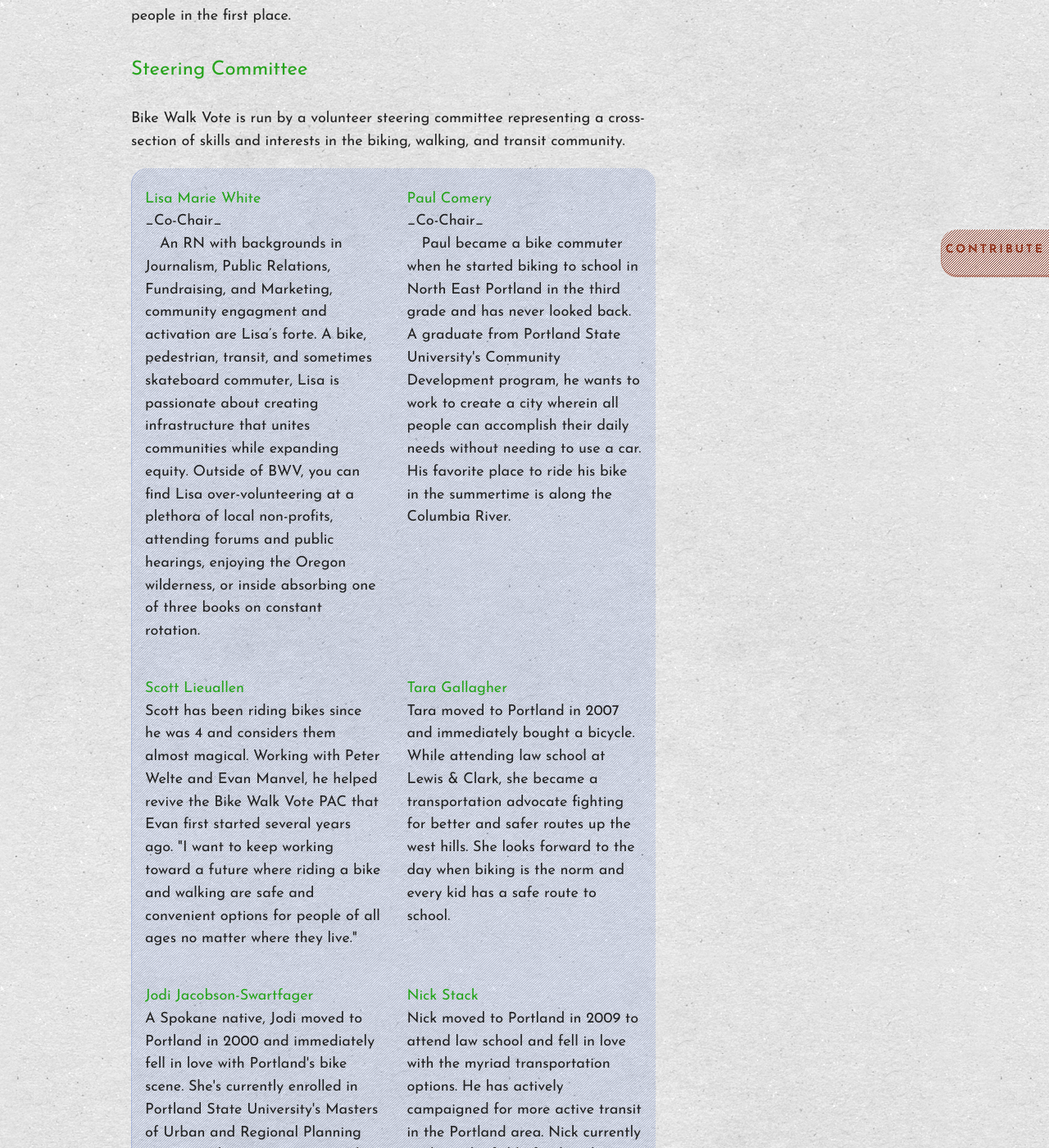
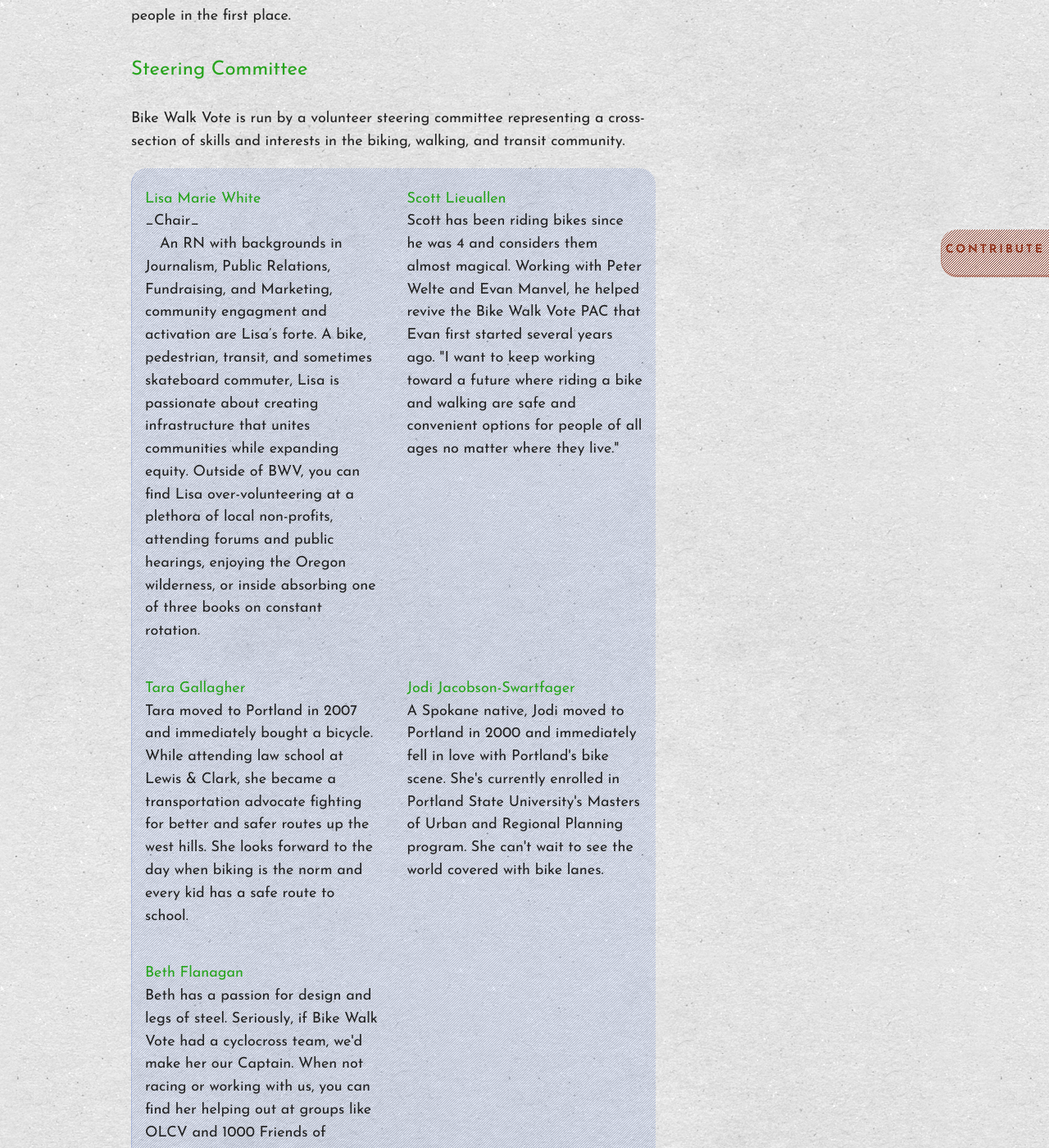
Before and after one commit to bikewalkvote/bikewalkvote.github.io, a Jekyll site: the page built from about.md, in a window 1280 px wide and 1400 px high, scrolled down 826 px. Shown: the whole window at 82% size. Built offline with Jekyll 4.4.1, drawn with Linux system fonts in a browser that asks for light colours; nearby versions of some CDN libraries; Markdown is read by kramdown in place of the engine named in the settings; comment, search, counter and statistics services are not loaded; some of the changed text lies outside the part shown.

Commit message:
Update about.md

```diff
--- a/about.md
+++ b/about.md
@@ -27,14 +27,9 @@ Bike Walk Vote is run by a volunteer steering committee representing a cross-sec
 <ul id="steering">
 <li>
   <h4>Lisa Marie White </h4>
-  <p> _Co-Chair_ </p>
+  <p> _Chair_ </p>
   <p> An RN with backgrounds in Journalism, Public Relations, Fundraising, and Marketing, community engagment and activation are Lisa’s forte. A bike, pedestrian, transit, and sometimes skateboard commuter, Lisa is passionate about creating infrastructure that unites communities while expanding equity.
      Outside of BWV, you can find Lisa over-volunteering at a plethora of local non-profits, attending forums and public hearings, enjoying the Oregon wilderness, or inside absorbing one of three books on constant rotation.</p>
-</li>
-<li>
-<h4> Paul Comery </h4>
-  <p> _Co-Chair_ </p>
-<p> Paul became a bike commuter when he started biking to school in North East Portland in the third grade and has never looked back. A graduate from Portland State University's Community Development program, he wants to work to create a city wherein all people can accomplish their daily needs without needing to use a car. His favorite place to ride his bike in the summertime is along the Columbia River. </p>
 </li>
 <li>
 <h4> Scott Lieuallen </h4>
@@ -51,10 +46,6 @@ Bike Walk Vote is run by a volunteer steering committee representing a cross-sec
       She can't wait to see the world covered with bike lanes.</p>
 </li>
 <li>
-  <h4>Nick Stack</h4>
-  <p> Nick moved to Portland in 2009 to attend law school and fell in love with the myriad transportation options. He has actively campaigned for more active transit in the Portland area. Nick currently works in the field of political consulting. When he isn’t working on political issues, Nick volunteers for animal causes.</p>
-</li>
-<li>
 <h4> Beth Flanagan </h4>
 <p> Beth has a passion for design and legs of steel. Seriously, if Bike Walk Vote had a cyclocross team, we'd make her our Captain. When not racing or working with us, you can find her helping out at groups like OLCV and 1000 Friends of Oregon.</p>
 </li>
```
